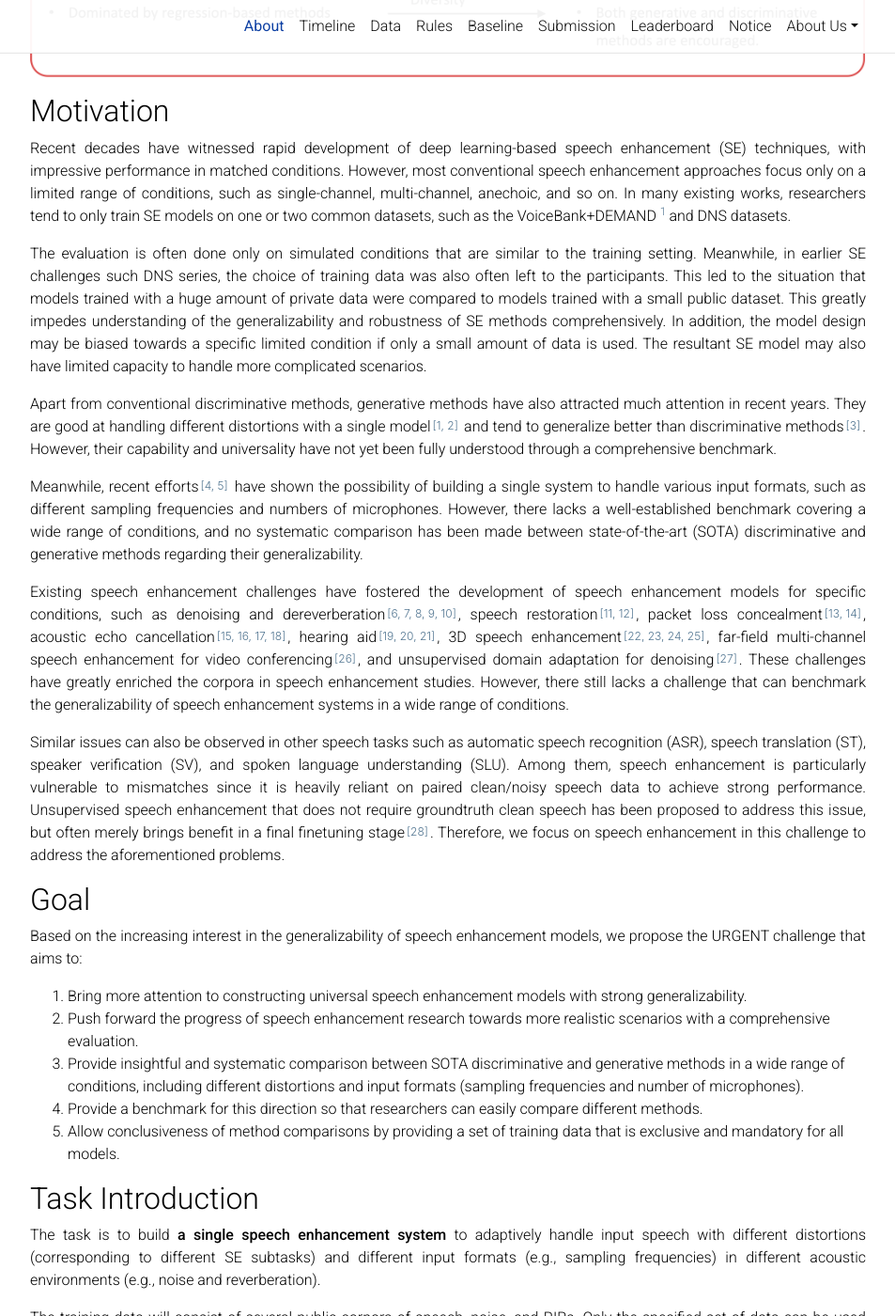
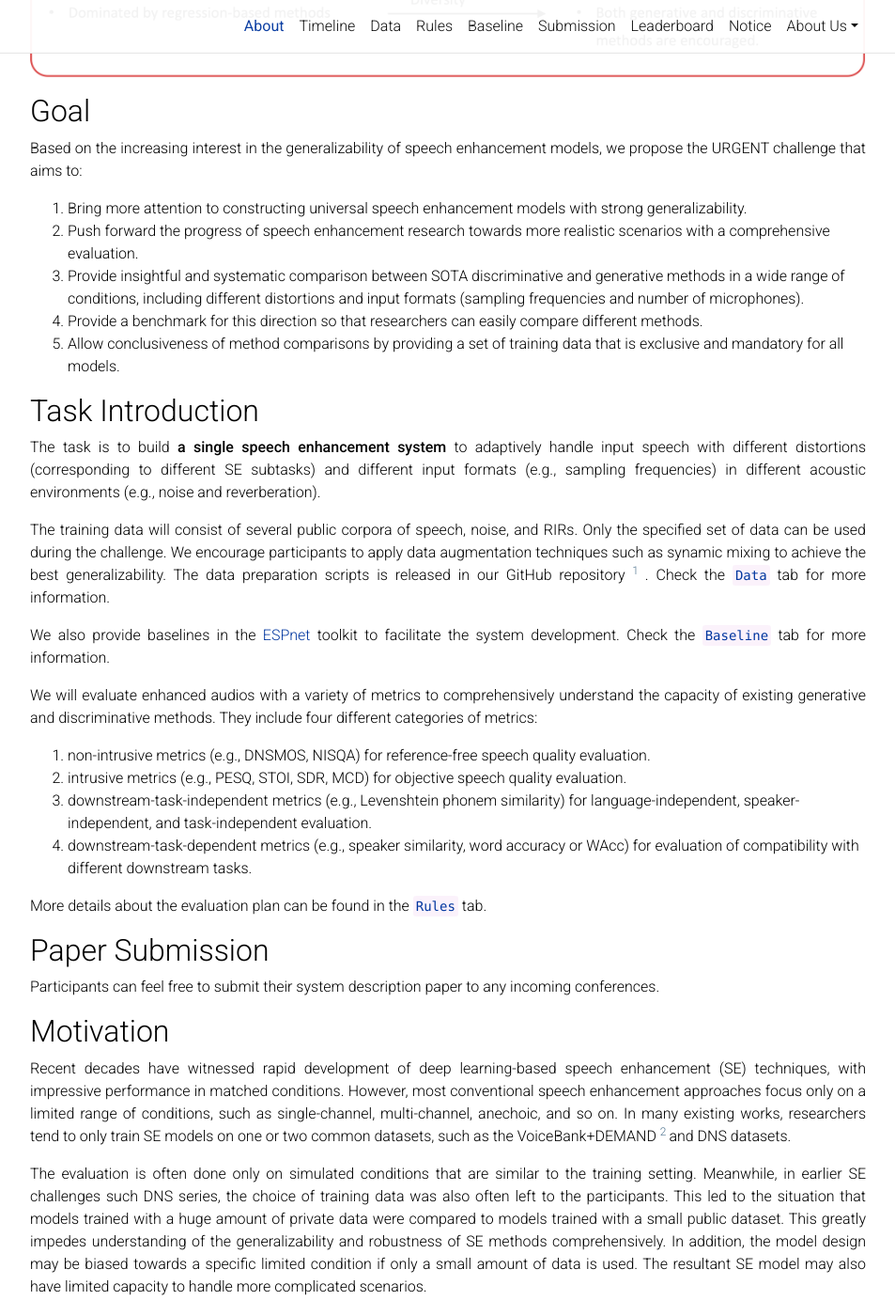
Before and after one commit to urgent-challenge/urgent2024, a Jekyll site: the page built from _pages/about.md, in a window 1280 px wide and 1400 px high, scrolled down 476 px. Shown: the whole window at 94% size, without its empty margins (163-1116 px from the left). Built offline with Jekyll 4.4.1, drawn with Linux system fonts in a browser that asks for light colours; comment, search, counter and statistics services are not loaded; a style sheet for code colours, icons or effects is not loaded; some of the changed text lies outside the part shown.

Commit message:
Update details in Rules and Data

```diff
--- a/_pages/about.md
+++ b/_pages/about.md
@@ -35,23 +35,6 @@
     speech_mix = torch.as_tensor(speech_mix)
 </d-code> -->
 
-## Motivation
-
-Recent decades have witnessed rapid development of deep learning-based speech enhancement (SE) techniques, with impressive performance in matched conditions. However, most conventional speech enhancement approaches focus only on a limited range of conditions, such as single-channel, multi-channel, anechoic, and so on.
-In many existing works, researchers tend to only train SE models on one or two common datasets, such as the VoiceBank+DEMAND<d-footnote><a href="https://datashare.ed.ac.uk/handle/10283/2791">https://datashare.ed.ac.uk/handle/10283/2791</a></d-footnote> and DNS datasets.
-
-The evaluation is often done only on simulated conditions that are similar to the training setting. Meanwhile, in earlier SE challenges such DNS series, the choice of training data was also often left to the participants. This led to the situation that models trained with a huge amount of private data were compared to models trained with a small public dataset. This greatly impedes understanding of the generalizability and robustness of SE methods comprehensively. In addition, the model design may be biased towards a specific limited condition if only a small amount of data is used. The resultant SE model may also have limited capacity to handle more complicated scenarios.
-
-Apart from conventional discriminative methods, generative methods have also attracted much attention in recent years. They are good at handling different distortions with a single model<d-cite key="UNIVERSE-Serra2022,VoiceFixer-Liu2022"/> and tend to generalize better than discriminative methods<d-cite key="Conditional-Lu2022"/>. However, their capability and universality have not yet been fully understood through a comprehensive benchmark.
-
-Meanwhile, recent efforts<d-cite key="Toward-Zhang2023,Improving-Zhang2024"/> have shown the possibility of building a single system to handle various input formats, such as different sampling frequencies and numbers of microphones.
-However, there lacks a well-established benchmark covering a wide range of conditions, and no systematic comparison has been made between state-of-the-art (SOTA) discriminative and generative methods regarding their generalizability.
-
-Existing speech enhancement challenges have fostered the development of speech enhancement models for specific conditions, such as denoising and dereverberation<d-cite key="DNS1-Reddy2020,DNS2-Reddy2021,DNS3-Reddy2021,DNS4-Dubey2022,DNS5-Dubey2024"/>, speech restoration<d-cite key="SIG1-Cutler2024,SIG2-Ristea2024"/>, packet loss concealment<d-cite key="PLC1-Diener2022,PLC2-Diener2024"/>, acoustic echo cancellation<d-cite key="AEC1-Sridhar2021,AEC2-Cutler2021,AEC3-Cutler2022,AEC4-Cutler2024"/>, hearing aid<d-cite key="Clarity1-Graetzer2021,Clarity2-Akeroyd2023,Clarity2-Cox2023"/>, 3D speech enhancement<d-cite key="L3DAS21-Guizzo2021,L3DAS22-Guizzo2022,L3DAS23-Marinoni2023,L3DAS23-Gramaccioni2024"/>, far-field multi-channel speech enhancement for video conferencing<d-cite key="ConferencingSpeech-Rao2021"/>, and unsupervised domain adaptation for denoising<d-cite key="CHiME7-Leglaive2023"/>. These challenges have greatly enriched the corpora in speech enhancement studies. However, there still lacks a challenge that can benchmark the generalizability of speech enhancement systems in a wide range of conditions.
-
-Similar issues can also be observed in other speech tasks such as automatic speech recognition (ASR), speech translation (ST), speaker verification (SV), and spoken language understanding (SLU).
-Among them, speech enhancement is particularly vulnerable to mismatches since it is heavily reliant on paired clean/noisy speech data to achieve strong performance. Unsupervised speech enhancement that does not require groundtruth clean speech has been proposed to address this issue, but often merely brings benefit in a final finetuning stage<d-cite key="Employing-Xu2024"/>. Therefore, we focus on speech enhancement in this challenge to address the aforementioned problems.
-
 
 ## Goal
 
--- a/_pages/data.md
+++ b/_pages/data.md
@@ -162,17 +162,19 @@
     <td>~60k samples</td>
     <td>CC BY 4.0</td>
   </tr>
-  <tr>
+  <!-- <tr>
     <td>Other RIRs simulated by participants</td>
     <td>-</td>
     <td>8~48</td>
     <td>-</td>
     <td>-</td>
-  </tr>
+  </tr> -->
 </tbody>
 </table>
 
 > For participants who need access to the WSJ data, please reach out to the organizers ([urgent.challenge@gmail.com](mailto:urgent.challenge@gmail.com)) for a temporary license supported by LDC.
+>
+> We also allow participants to simulate their own RIRs using existing tools<d-footnote>For example, <a href="https://github.com/ehabets/RIR-Generator">RIR-Generator</a>, <a href="https://github.com/LCAV/pyroomacoustics">pyroomacoustics</a>, <a href="https://github.com/DavidDiazGuerra/gpuRIR">gpuRIR</a>,  and so on.</d-footnote> for generating the training data.
 
 ### Pre-processing
 
```
Also changed, not shown: other parts of _pages/about.md (+17 -0 lines), _pages/rules.md (+1 -1 lines), _pages/timeline.md (+1 -1 lines).
